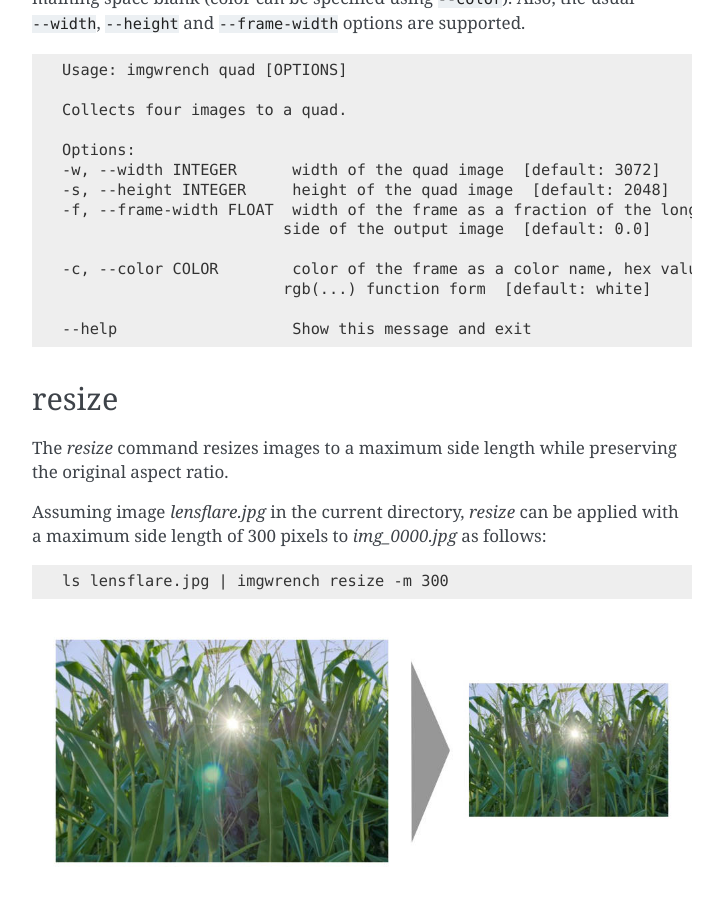
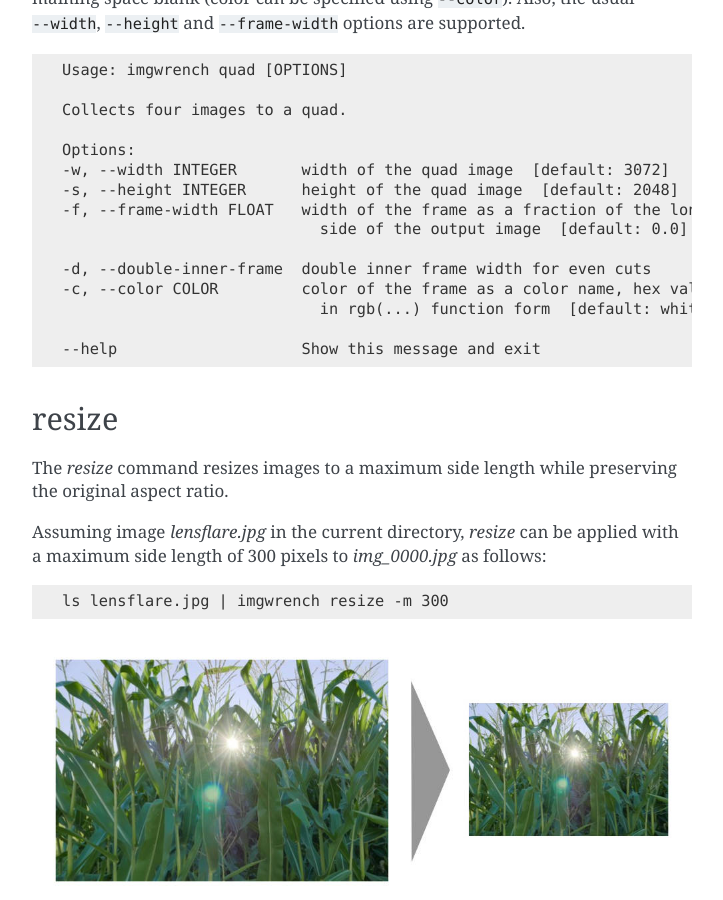
Before and after one commit to luphord/imgwrench, a Sphinx documentation site: the page built from docs/usage.rst, in a window 1280 px wide and 900 px high, scrolled down 8879 px. Shown: the whole window, without its empty margins (388-1111 px from the left). Built offline with Sphinx 7.4.7, drawn with Linux system fonts in a browser that asks for light colours; pages that are not in the unit, such as notebooks, are missing from menus.

Commit message:
update quad usage

```diff
--- a/docs/usage.rst
+++ b/docs/usage.rst
@@ -342,15 +342,16 @@ and :code:`--frame-width` options are supported.
     Collects four images to a quad.
 
     Options:
-    -w, --width INTEGER      width of the quad image  [default: 3072]
-    -s, --height INTEGER     height of the quad image  [default: 2048]
-    -f, --frame-width FLOAT  width of the frame as a fraction of the longer
-                            side of the output image  [default: 0.0]
+    -w, --width INTEGER       width of the quad image  [default: 3072]
+    -s, --height INTEGER      height of the quad image  [default: 2048]
+    -f, --frame-width FLOAT   width of the frame as a fraction of the longer
+                                side of the output image  [default: 0.0]
 
-    -c, --color COLOR        color of the frame as a color name, hex value or in
-                            rgb(...) function form  [default: white]
+    -d, --double-inner-frame  double inner frame width for even cuts
+    -c, --color COLOR         color of the frame as a color name, hex value or
+                                in rgb(...) function form  [default: white]
 
-    --help                   Show this message and exit
+    --help                    Show this message and exit
 
 resize
 ======
```
